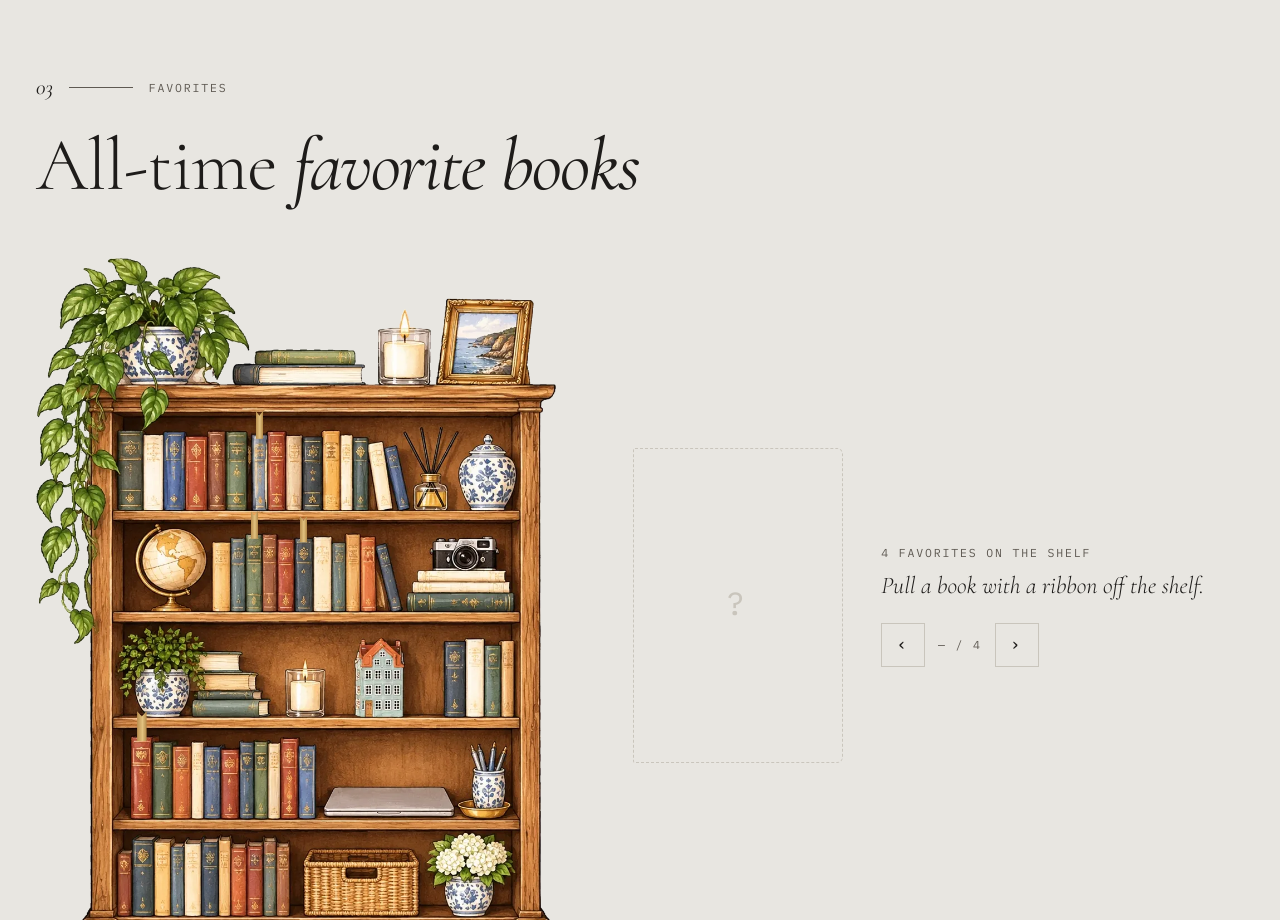
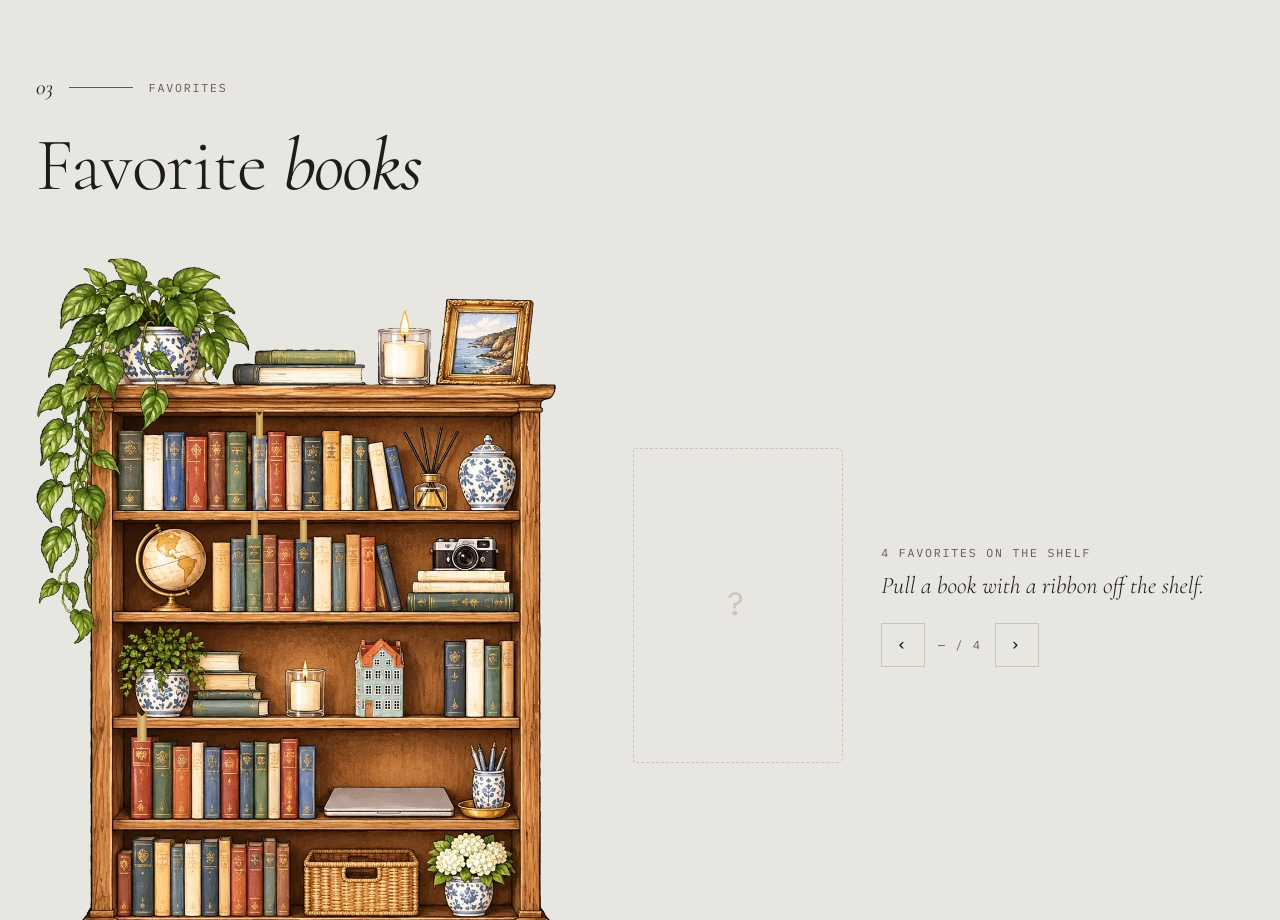
Before and after one commit to emilyjarboe/emilyjarboe.github.io, a plain HTML site: page lately.html in a window 1280 px wide. Shown: the part 1280-2200 px from the top of the page. Drawn offline with nearby package versions, Linux system fonts and the light colour scheme.

Commit message:
Lately: rename heading to Favorite books
Co-Authored-By: Claude Opus 5.5 <noreply@anthropic.com>
Claude-Session: https://claude.ai/code/session_01BhGRwkpzs9tDkNiE25RXQu

```diff
--- a/js/lately.js
+++ b/js/lately.js
@@ -46,7 +46,7 @@
   /* ---------- favorite books (illustrated bookshelf, js/shelves.js) ---------- */
   var books = L.books || [];
   set('favorites', '<div class="wrap">' +
-    '<div class="sec__head">' + label('03', 'Favorites') + '<h2 class="reveal">All-time <em>favorite books</em></h2></div>' +
+    '<div class="sec__head">' + label('03', 'Favorites') + '<h2 class="reveal">Favorite <em>books</em></h2></div>' +
     '<div id="bookshelf"></div>' +
   '</div>');
   var shelfEl = document.getElementById('bookshelf');
--- a/lately.html
+++ b/lately.html
@@ -4,7 +4,7 @@
   <meta charset="utf-8">
   <meta name="viewport" content="width=device-width, initial-scale=1, viewport-fit=cover">
   <title>Lately</title>
-  <meta name="description" content="What I'm reading, watching and listening to lately, plus my all-time favorites and skincare routine.">
+  <meta name="description" content="What I'm reading, watching and listening to lately, plus my favorite books and skincare routine.">
   <meta name="claude:viewport-fit-sides" content="cover">
   <link rel="preconnect" href="https://fonts.googleapis.com">
   <link rel="preconnect" href="https://fonts.gstatic.com" crossorigin>
@@ -28,7 +28,7 @@
   <main>
     <section class="sec sec--first" id="lately-top" aria-label="Right now" data-pose="stand"></section>
     <section class="sec" id="repeat" aria-label="On repeat" data-pose="stand"></section>
-    <section class="sec" id="favorites" aria-label="All-time favorites" data-pose="lieheart"></section>
+    <section class="sec" id="favorites" aria-label="Favorite books" data-pose="lieheart"></section>
     <section class="sec" id="skincare" aria-label="Skincare routine" data-pose="lieheart"></section>
   </main>
 
```
